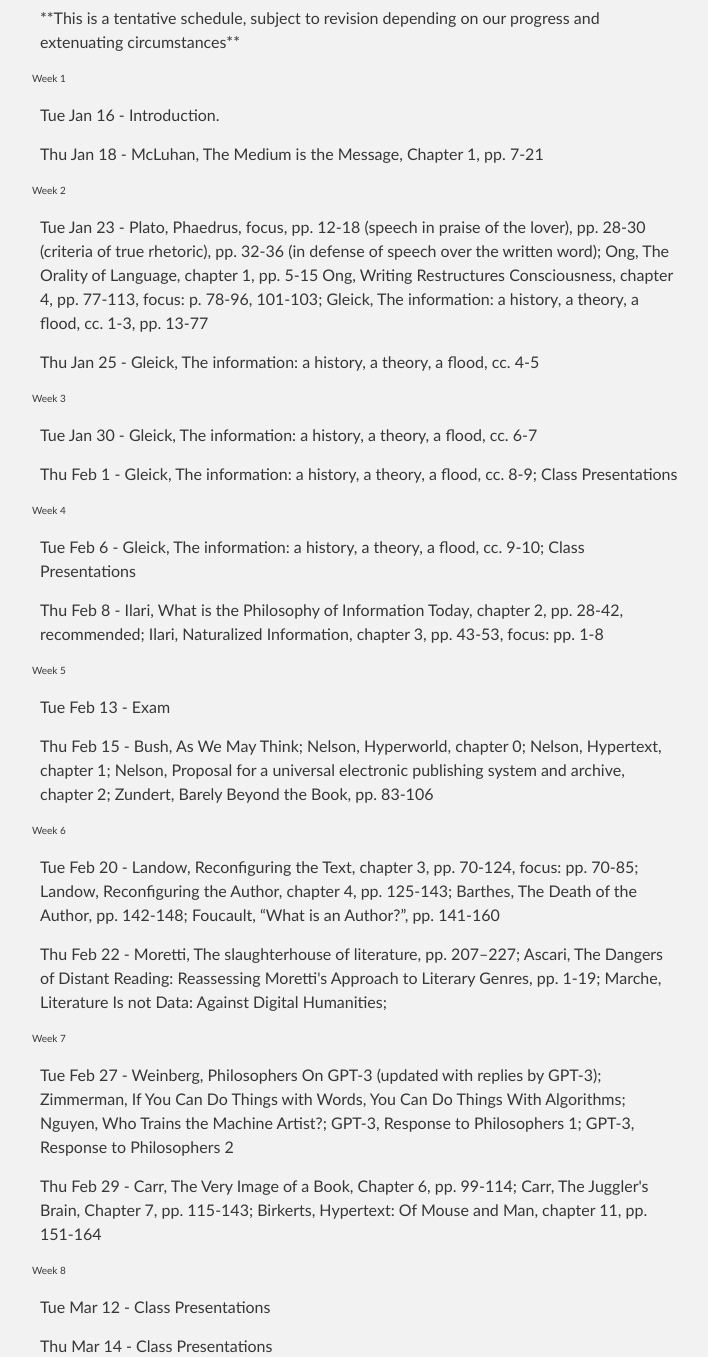
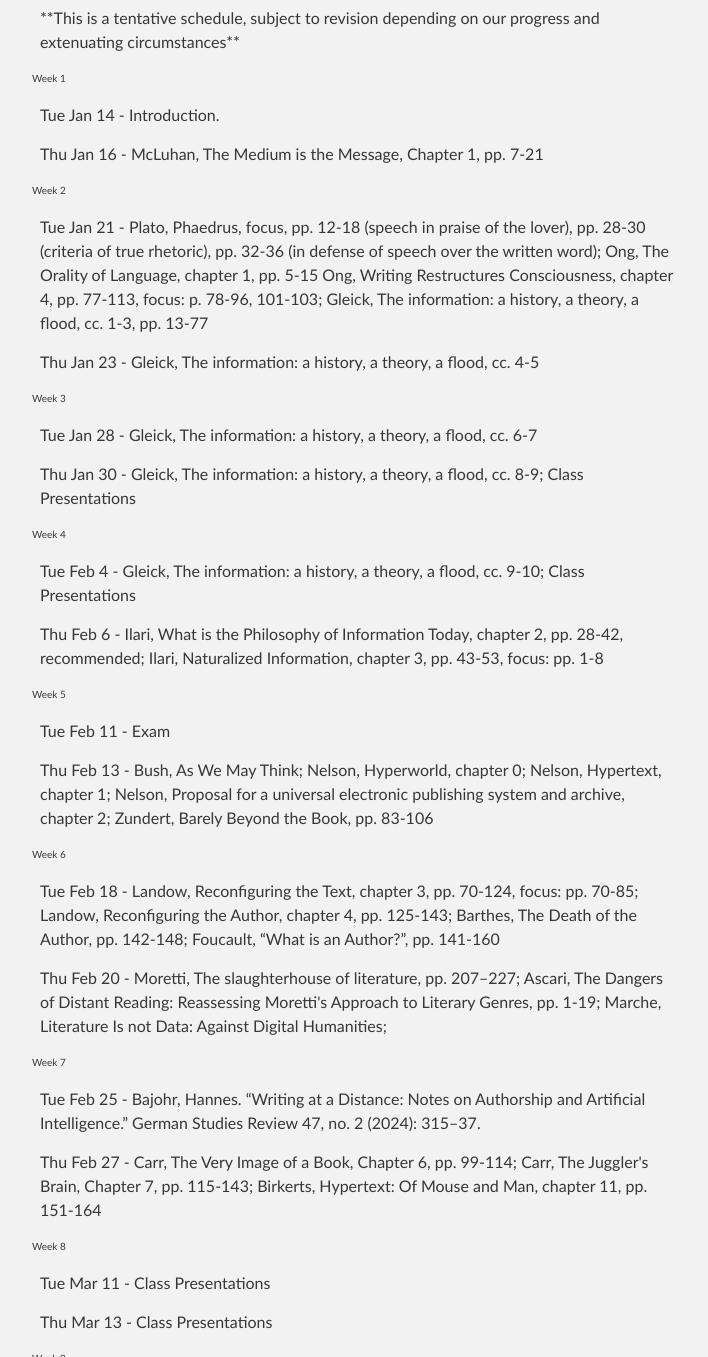
Before and after one commit to jeffreycwitt/jeffreycwitt.github.io, a Jekyll site: the page built from teaching/PhilosophyInformationMedia.html, in a window 1280 px wide and 1400 px high, scrolled down 3302 px, cut to the strip 43-1400 px from the top of the window. Shown: the whole strip, without its empty margins (280-988 px from the left). Built offline with Jekyll 4.4.1, drawn with Linux system fonts in a browser that asks for light colours; some of the changed text lies outside the part shown.

Commit message:
syllabus update

```diff
--- a/teaching/PhilosophyInformationMedia.html
+++ b/teaching/PhilosophyInformationMedia.html
@@ -66,7 +66,7 @@ title:  Philosophy of Information and Media
 
          <p>Sunstein, Cass R. #Republic. Princeton University Press, 2017.</p>
 
-         <p>Moodle Readings: All other readings will be made available as Pdfs through Moodle</p>
+         <p>Moodle Readings: All other readings will be made available as PDFs through Moodle</p>
          </div>
 
 
@@ -138,7 +138,7 @@ title:  Philosophy of Information and Media
 
                the medium (and/or human behavior) in a way that would further
                the life and health of a deliberative democracy.
-               (More instructions will be distributed closer to the end of the term)</p>
+               (More instructions will be distributed closer to the end of the term.)</p>
             </div>
 
          <div id="exams">
@@ -241,7 +241,7 @@ title:  Philosophy of Information and Media
 
                Week 2</p>
             <p>
-               Tue Jan 23 -
+               Tue Jan 21 -
                Plato, Phaedrus, focus, pp. 12-18 (speech in praise of the lover),
                pp. 28-30 (criteria of true rhetoric),
                pp. 32-36 (in defense of speech over the written word);
@@ -260,12 +260,12 @@ title:  Philosophy of Information and Media
 
                Week 3</p>
             <p>
-               Tue Jan 30 -
+               Tue Jan 28 -
                Gleick, The information: a history, a theory, a flood, cc. 6-7
                </p>
 
             <p>
-               Thu Feb 1 -
+               Thu Jan 30 -
                Gleick, The information: a history, a theory, a flood, cc. 8-9;
                Class Presentations
                </p>
@@ -274,13 +274,13 @@ title:  Philosophy of Information and Media
 
                Week 4</p>
             <p>
-               Tue Feb 6 -
+               Tue Feb 4 -
                Gleick, The information: a history, a theory, a flood, cc. 9-10;
                Class Presentations
                </p>
 
             <p>
-               Thu Feb 8 -
+               Thu Feb 6 -
                Ilari, What is the Philosophy of Information Today, chapter 2, pp. 28-42, recommended;
 
                Ilari, Naturalized Information, chapter 3, pp. 43-53, focus: pp. 1-8
@@ -290,12 +290,12 @@ title:  Philosophy of Information and Media
 
                Week 5</p>
             <p>
-               Tue Feb 13 -
+               Tue Feb 11 -
                Exam
                </p>
 
             <p>
-               Thu Feb 15 -
+               Thu Feb 13 -
                Bush, As We May Think;
                Nelson, Hyperworld, chapter 0;
                Nelson, Hypertext, chapter 1;
@@ -316,7 +316,7 @@ title:  Philosophy of Information and Media
                </p>
 
             <p>
-               Thu Feb 22 -
+               Thu Feb 20 -
                Moretti, The slaughterhouse of literature, pp. 207–227;
                Ascari, The Dangers of Distant Reading: Reassessing Moretti's Approach to Literary
                Genres, pp. 1-19;
@@ -327,17 +327,16 @@ title:  Philosophy of Information and Media
 
                Week 7</p>
             <p>
-               Tue Feb 27 -
+               Tue Feb 25 -
+               Bajohr, Hannes. “Writing at a Distance: Notes on Authorship and Artificial Intelligence.”
+               German Studies Review 47, no. 2 (2024): 315–37.
 
-               Weinberg, Philosophers On GPT-3 (updated with replies by GPT-3);
-               Zimmerman, If You Can Do Things with Words, You Can Do Things With Algorithms;
-               Nguyen, Who Trains the Machine Artist?;
-               GPT-3, Response to Philosophers 1;
-               GPT-3, Response to Philosophers 2
+
+
                </p>
 
             <p>
-               Thu Feb 29 -
+               Thu Feb 27 -
                Carr, The Very Image of a Book, Chapter 6, pp. 99-114;
                Carr, The Juggler's Brain, Chapter 7, pp. 115-143;
                Birkerts, Hypertext: Of Mouse and Man, chapter 11, pp. 151-164
@@ -348,12 +347,12 @@ title:  Philosophy of Information and Media
 
                Week 8</p>
             <p>
-               Tue Mar 12 -
+               Tue Mar 11 -
                Class Presentations
                </p>
 
             <p>
-               Thu Mar 14 -
+               Thu Mar 13 -
                Class Presentations
                </p>
 
@@ -376,50 +375,45 @@ title:  Philosophy of Information and Media
 
                Week 10</p>
             <p>
-               Tue Mar 26 -
+               Tue Mar 25 -
                Lessig, Code, cc. 6-8
                </p>
 
+            <p>
+               Thu Mar 27 -
+               Lessig, Code, cc. 9-10
+               </p>
 
             <p id="week11" style="padding: 2px; font-size: 10px; text-indent: -10px;">
 
                Week 11</p>
             <p>
-               Tue Apr 2 -
-               Lessig, Code, cc. 9-10
-               </p>
-
-            <p>
-               Thu Apr 4 -
+               Tue Apr 1 -
                Rousseau, The Social Contract, Book 1, c. 6, The social compact;
                Kant, An Answer to the Question: What is Enlightenment?;
                Sunstein, The Daily Me - Chapter 1, pp. 1-30;
                Sunstein, An Analogy and an Ideal - Chapter 2, pp. 31-58;
                US Supreme Court, Whitney v. California (1927)
+               </p>
 
+            <p>
+               Thu Apr 3 -
+               Mill, On Liberty, c. 2;
+               Habermas, Popular Sovereignty as Procedure, pp. 35-65
                </p>
 
             <p id="week12" style="padding: 2px; font-size: 10px; text-indent: -10px;">
 
                Week 12</p>
             <p>
-               Tue Apr 9 -
-               Mill, On Liberty, c. 2;
-               Habermas, Popular Sovereignty as Procedure, pp. 35-65
-               </p>
-
-            <p>
-               Thu Apr 11 -
+               Tue Apr 8 -
                Habermas, The Public Sphere: An Encyclopedia Article (1964), pp. 49;
                Louw, Sites for Making Meaning III: Commercialization and the 'Death of the Public
                Sphere', chapter 4, pp. 91-103
                </p>
 
-            <p id="week13" style="padding: 2px; font-size: 10px; text-indent: -10px;">
-
-               Week 13</p>
             <p>
-               Tue Apr 16 -
+               Thu Apr 10 -
                Barlow, A Declaration of the Independence of Cyberspace;
                Shapiro, We have Revolution Now, chapter 1, pp. 3-12;
                Shapiro, Gaining Control, chapter 3, pp. 25-33;
@@ -428,31 +422,33 @@ title:  Philosophy of Information and Media
                44-52;
                </p>
 
+            <p id="week13" style="padding: 2px; font-size: 10px; text-indent: -10px;">
+
+               Week 13</p>
             <p>
-               Thu Apr 18 -
+               Tue Apr 15 -
                Sunstein, Polarization - Chapter 3, pp. 59-97;
                Sunstein, Cybercascades - Chapter 4, pp. 98-136
                </p>
+
 
             <p id="week14" style="padding: 2px; font-size: 10px; text-indent: -10px;">
 
                Week 14</p>
             <p>
-               Tue Apr 23 -
+               Tue Apr 22 -
                Sunstein, What's Regulation? A Plea - Chapter 7, pp. 176-190;
                Sunstein, Freedom of Speech - Chapter 8, pp. 191-212;
                Lessig, Code, c. 12
                </p>
 
             <p>
-               Thu Apr 25 -
+               Thu Apr 24 -
                Sunstein, Proposals - Chapter 9, pp. 192-213;
-
-
 
                </p>
 
-            <p>Thursday May 2 1:00pm - Final Exam</p>
+            <p>Tuesday May 6 9:00am - Final Exam</p>
             </div>
          </div>
       </div>
```
Also changed, not shown: other parts of teaching/PhilosophyInformationMedia.html (+13 -13 lines).
